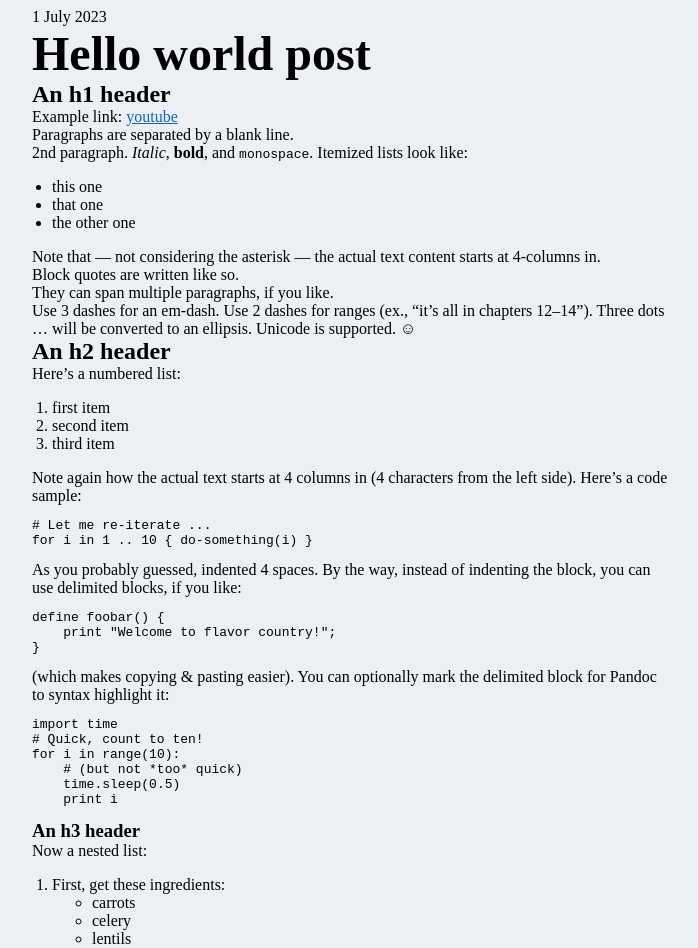
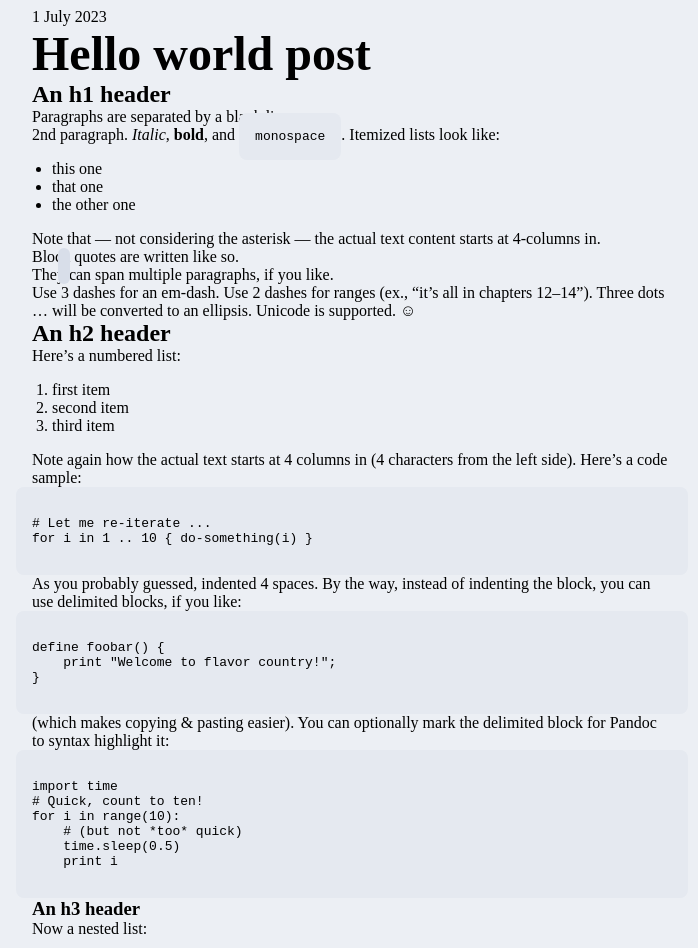
Before and after one commit to picturesofteignmouth/picturesofteignmouth.github.io, a Jekyll site: the page built from _posts/2023-07-01-example-post.md, in a window 1280 px wide. Shown: the top 948 px of the page, without its empty margins (288-986 px from the left). Built offline with Jekyll 4.4.1, drawn with Linux system fonts in a browser that asks for light colours; some of the changed text lies outside the part shown.

Commit message:
fix the table in the example post and update it generally as well as add an image to it, improve markdown styling such as code block and blockquotes

```diff
--- a/_layouts/post.html
+++ b/_layouts/post.html
@@ -7,6 +7,7 @@
     <meta name="viewport" content="width=device-width, initial-scale=1.0">
     <link rel="stylesheet" href="{{ "/assets/colors.css" | relative_url }}">
     <link rel="stylesheet" href="{{ "/assets/alignment.css" | relative_url }}">
+    <link rel="stylesheet" href="{{ "/assets/markdown-styling.css" | relative_url }}">
     <title>{{ page.title }} - demo blog</title>
   </head>
   <body>
--- a/_posts/2023-07-01-example-post.md
+++ b/_posts/2023-07-01-example-post.md
@@ -4,10 +4,7 @@
 date:   2023-07-01
 description: "This is a simple example post to test stuff"
 ---
-An h1 header
-============
-
-Example link: [youtube](https://www.youtube.com)
+# An h1 header
 
 Paragraphs are separated by a blank line.
 
@@ -31,10 +28,7 @@
 in chapters 12--14"). Three dots ... will be converted to an ellipsis.
 Unicode is supported. ☺
 
-
-
-An h2 header
-------------
+## An h2 header
 
 Here's a numbered list:
 
@@ -69,9 +63,7 @@
     print i
 ~~~
 
-
-
-### An h3 header ###
+### An h3 header
 
 Now a nested list:
 
@@ -107,28 +99,15 @@
 
 Tables can look like this:
 
-size  material      color
-----  ------------  ------------
-9     leather       brown
-10    hemp canvas   natural
-11    glass         transparent
+| size | material     | color        |
+| ---- | ------------ | ------------ |
+| 9    | leather      | brown        |
+| 10   | hemp canvas  | natural      |
+| 11   | glass        | transparent  |
 
 Table: Shoes, their sizes, and what they're made of
 
-(The above is the caption for the table.) Pandoc also supports
-multi-line tables:
-
---------  -----------------------
-keyword   text
---------  -----------------------
-red       Sunsets, apples, and
-          other red or reddish
-          things.
-
-green     Leaves, grass, frogs
-          and other things it's
-          not easy being.
---------  -----------------------
+(The above is the caption for the table.)
 
 A horizontal rule follows.
 
--- /dev/null
+++ b/assets/markdown-styling.css
@@ -0,0 +1,21 @@
+/* styles to make markdown elements look nice */
+
+blockquote {
+  position: relative;
+}
+
+blockquote::before {
+  content: "";
+  position: absolute;
+  left: 1.6em;
+  width: 0.8rem;
+  height: 100%;
+  border-radius: 999px;
+  background: var(--card-hover-color);
+}
+
+.highlighter-rouge {
+  background-color: var(--card-color);
+  border-radius: 0.5rem;
+  padding: 1rem;
+}
```
Also changed, not shown: other parts of _posts/2023-07-01-example-post.md (+2 -7 lines).
